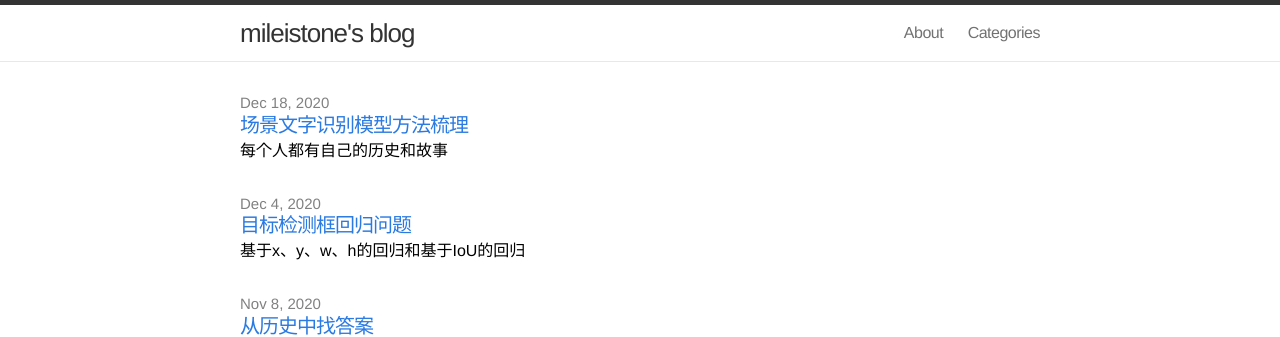
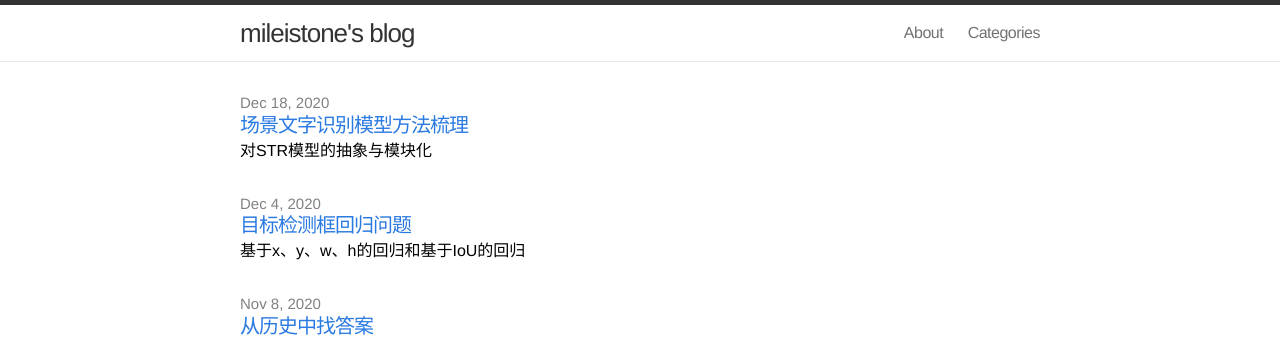
Before and after one commit to mileistone/mileistone.github.io, a Jekyll site: the page built from index.html, in a window 1280 px wide and 900 px high. Shown: the top 337 px of the window. Built offline with Jekyll 4.4.1, drawn with Linux system fonts in a browser that asks for light colours.

Commit message:
Update 2020-12-18-scene-text-recognition-survey.md

```diff
--- a/_posts/2020-12-18-scene-text-recognition-survey.md
+++ b/_posts/2020-12-18-scene-text-recognition-survey.md
@@ -2,7 +2,7 @@
 layout: post
 comments: true
 title: 场景文字识别模型方法梳理
-excerpt: 每个人都有自己的历史和故事
+excerpt: 对STR模型的抽象与模块化
 categories: Work
 date: 2020-12-18 22:00:00
 ---
```
